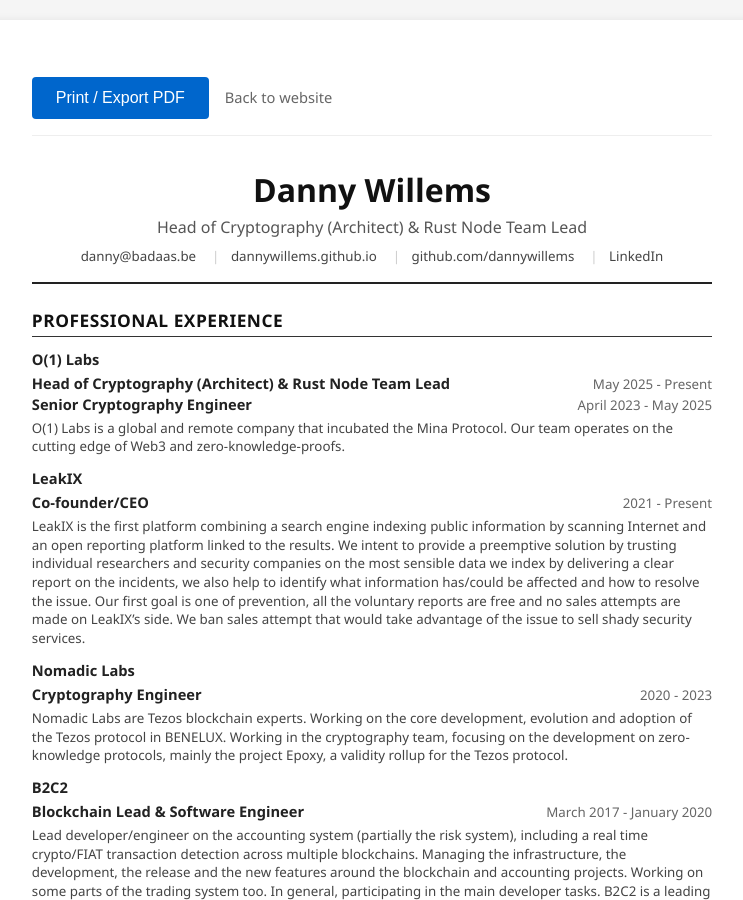
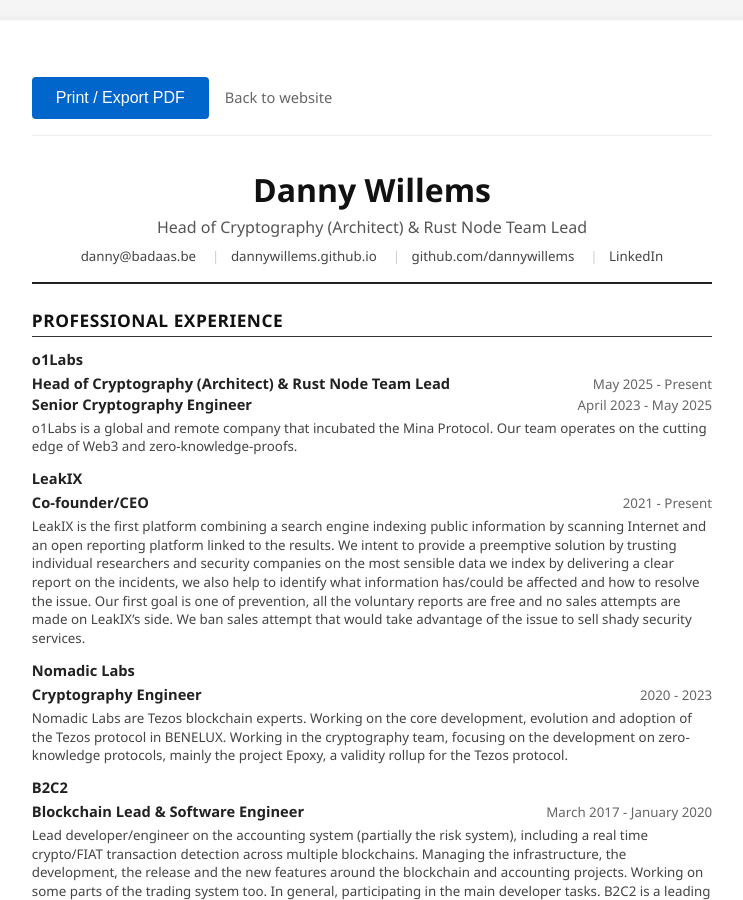
Before and after one commit to dannywillems/dannywillems.github.io, a Jekyll site: the page built from cv.html, in a window 1280 px wide and 900 px high. Shown: the whole window, without its empty margins (268-1011 px from the left). Built offline with Jekyll 4.4.1, drawn with Linux system fonts in a browser that asks for light colours.

Commit message:
fix: rename O(1) Labs to o1Labs

```diff
--- a/_data/jobs.yml
+++ b/_data/jobs.yml
@@ -1,7 +1,7 @@
 # Employment history
 # Supports multiple positions per employer via 'positions' array
 
-- employer: O(1) Labs
+- employer: o1Labs
   url: https://o1labs.org
   positions:
     - title: Head of Cryptography (Architect) & Rust Node Team Lead
@@ -11,10 +11,10 @@
       start: April 2023
       end: May 2025
   description: |
-    O(1) Labs is a global and remote company that incubated the Mina Protocol.
+    o1Labs is a global and remote company that incubated the Mina Protocol.
     Our team operates on the cutting edge of Web3 and zero-knowledge-proofs.
   links:
-    - label: O(1) Labs
+    - label: o1Labs
       url: https://o1labs.org
     - label: Rust Node
       url: https://github.com/o1-labs/mina-rust
```
